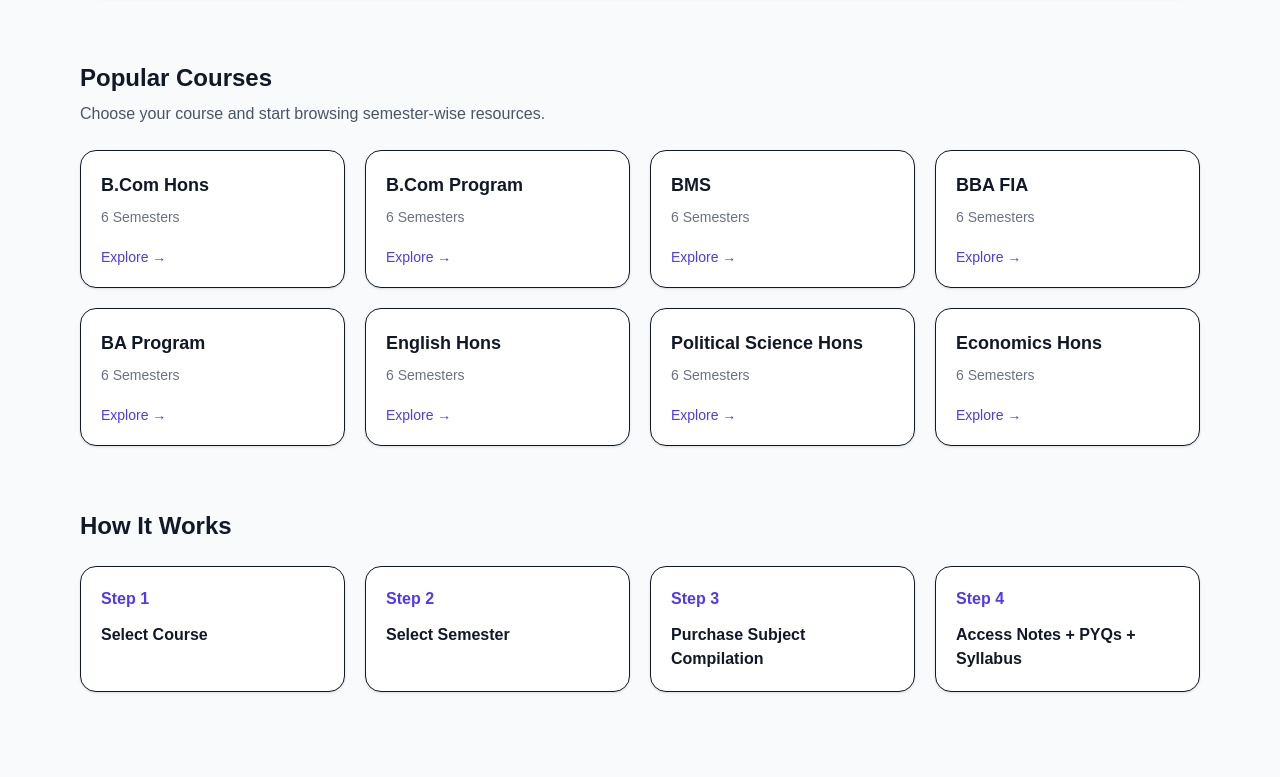
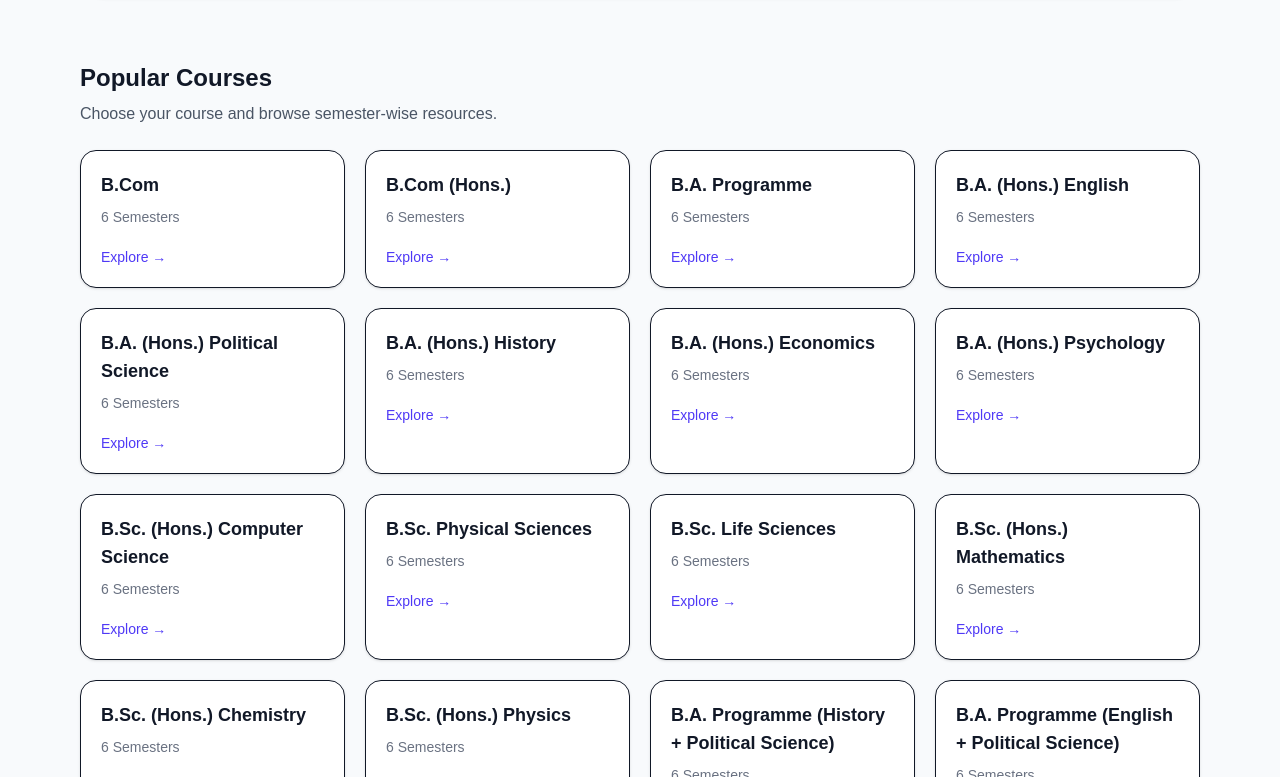
Before and after one commit to skmr68022-bot/campusnotes, a Next.js app in the folder campusnote/: page / in a window 1280 px wide. Shown: the part 483-1260 px from the top of the page. Built offline with nearby package versions, Linux system fonts and the light colour scheme.

Commit message:
Added all DU courses

```diff
--- a/campusnote/app/page.tsx
+++ b/campusnote/app/page.tsx
@@ -3,14 +3,26 @@ import Navbar from "@/components/navbar";
 import Footer from "@/components/footer";
 
 const courses = [
-  "B.Com Hons",
-  "B.Com Program",
-  "BMS",
+  "B.Com",
+  "B.Com (Hons.)",
+  "B.A. Programme",
+  "B.A. (Hons.) English",
+  "B.A. (Hons.) Political Science",
+  "B.A. (Hons.) History",
+  "B.A. (Hons.) Economics",
+  "B.A. (Hons.) Psychology",
+  "B.Sc. (Hons.) Computer Science",
+  "B.Sc. Physical Sciences",
+  "B.Sc. Life Sciences",
+  "B.Sc. (Hons.) Mathematics",
+  "B.Sc. (Hons.) Chemistry",
+  "B.Sc. (Hons.) Physics",
+  "B.A. Programme (History + Political Science)",
+  "B.A. Programme (English + Political Science)",
+  "B.A. Programme (English + Economics)",
+  "BMS (Bachelor of Management Studies)",
   "BBA FIA",
-  "BA Program",
-  "English Hons",
-  "Political Science Hons",
-  "Economics Hons",
+  "B.A. (Hons.) Journalism & Mass Communication",
 ];
 
 export default function HomePage() {
@@ -19,8 +31,11 @@ export default function HomePage() {
       <Navbar />
 
       <main className="min-h-screen bg-slate-50">
+
         <section className="max-w-6xl mx-auto px-4 py-16">
+
           <div className="bg-white border rounded-3xl p-8 md:p-12 shadow-sm">
+
             <p className="text-sm font-semibold text-indigo-600">
               For Delhi University Students
             </p>
@@ -34,8 +49,9 @@ export default function HomePage() {
             </p>
 
             <div className="flex flex-col sm:flex-row gap-4 mt-8">
+
               <Link
-                href="/course/bcom-hons"
+                href="/course/bcom"
                 className="bg-indigo-600 text-white px-5 py-3 rounded-xl text-center"
               >
                 Explore Courses
@@ -47,26 +63,40 @@ export default function HomePage() {
               >
                 Browse Notes
               </Link>
+
             </div>
+
           </div>
+
         </section>
 
         <section className="max-w-6xl mx-auto px-4 pb-16">
+
           <h2 className="text-2xl font-bold">
             Popular Courses
           </h2>
 
           <p className="text-gray-600 mt-2">
-            Choose your course and start browsing semester-wise resources.
+            Choose your course and browse semester-wise resources.
           </p>
 
           <div className="grid grid-cols-1 sm:grid-cols-2 lg:grid-cols-4 gap-5 mt-6">
+
             {courses.map((course) => (
+
               <Link
                 key={course}
-                href={`/course/${course.toLowerCase().replaceAll(" ", "-")}`}
+                href={`/course/${course
+                  .toLowerCase()
+                  .replaceAll(" ", "-")
+                  .replaceAll(".", "")
+                  .replaceAll("(", "")
+                  .replaceAll(")", "")
+                  .replaceAll("+", "plus")
+                  .replaceAll("&", "and")}`}
                 className="bg-white border rounded-2xl p-5 shadow-sm hover:shadow-md transition"
               >
+
                 <h3 className="font-semibold text-lg">
                   {course}
                 </h3>
@@ -78,27 +108,35 @@ export default function HomePage() {
                 <p className="text-indigo-600 text-sm mt-5">
                   Explore →
                 </p>
+
               </Link>
+
             ))}
+
           </div>
+
         </section>
 
         <section className="max-w-6xl mx-auto px-4 pb-16">
+
           <h2 className="text-2xl font-bold">
             How It Works
           </h2>
 
           <div className="grid grid-cols-1 md:grid-cols-4 gap-5 mt-6">
+
             {[
               "Select Course",
               "Select Semester",
               "Purchase Subject Compilation",
               "Access Notes + PYQs + Syllabus",
             ].map((step, index) => (
+
               <div
                 key={step}
                 className="bg-white border rounded-2xl p-5 shadow-sm"
               >
+
                 <p className="text-indigo-600 font-bold">
                   Step {index + 1}
                 </p>
@@ -106,10 +144,15 @@ export default function HomePage() {
                 <h3 className="font-semibold mt-3">
                   {step}
                 </h3>
+
               </div>
+
             ))}
+
           </div>
+
         </section>
+
       </main>
 
       <Footer />
```
